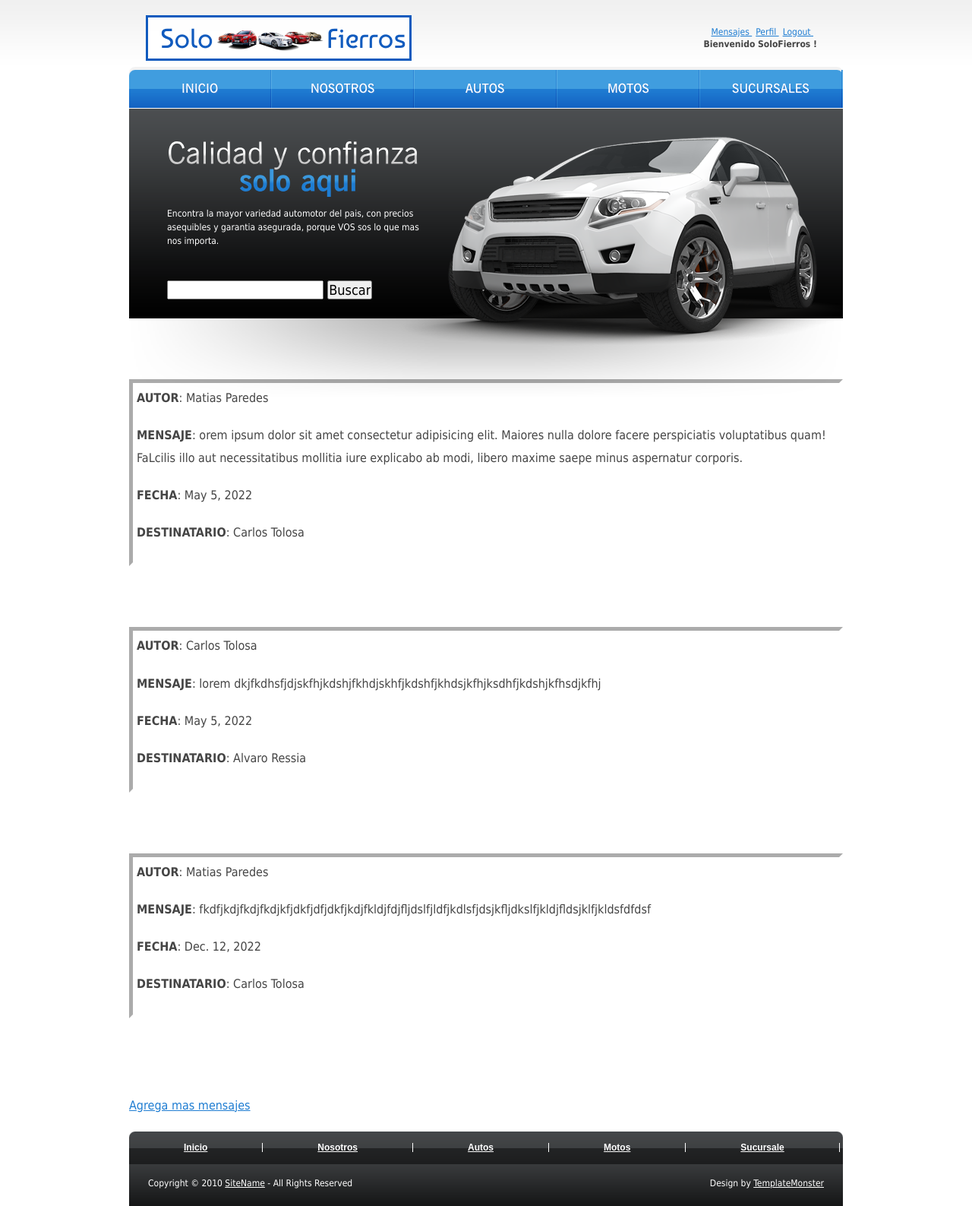
After one commit to mjParedes/ProyFinalPython-CoderHouse, a Django app: page /auth/messages/ in a window 1280 px wide. The commit adds this page. Shown: the whole page at 76% size. Run offline with Django 4.2, Linux system fonts and the light colour scheme; a user stored in the database is signed in; data comes from the database, SQL or seed files in the repository; both versions use the stored data as it was after the commit.

Commit message:
Version Final

```diff
--- a/SoloFierros/AuthApp/models.py
+++ b/SoloFierros/AuthApp/models.py
@@ -16,3 +16,10 @@ class Avatar(models.Model):
 
     usuario = models.ForeignKey(User,on_delete=models.CASCADE)
     imagen = models.ImageField(upload_to= "avatares", null=True, blank=True)
+
+
+class Mensajes(models.Model):
+    autor = models.CharField(max_length=50)
+    mensaje = models.TextField(max_length=1000)
+    fecha = models.DateField(null=True)
+    destinatario = models.CharField(max_length=50)
--- /dev/null
+++ b/SoloFierros/AuthApp/templates/AuthApp/mensajes.html
@@ -0,0 +1,19 @@
+{% extends "MainApp/index.html" %}
+
+{% block contenido %}
+
+{% for mensajes in object_list %}
+<div style="margin: 80px 0; border: 5px inset white; padding: 5px;">
+    <p><b>AUTOR</b>: {{mensajes.autor}}</p>
+    <p><b>MENSAJE</b>: {{mensajes.mensaje}}</p>
+    <p><b>FECHA</b>: {{mensajes.fecha}}</p>
+    <p><b>DESTINATARIO</b>: {{mensajes.destinatario}}</p>
+</div>
+
+{% endfor %}
+
+<p style="margin-top: 100px ;">
+    <a href="{% url 'auth-messages-form' %}">Agrega mas mensajes</a>
+</p>
+
+{% endblock%}
--- a/SoloFierros/AuthApp/urls.py
+++ b/SoloFierros/AuthApp/urls.py
@@ -10,6 +10,8 @@ urlpatterns = [
     path("accounts/profile/avatar", agregar_avatar, name="auth-avatar"),
     path("accounts/login/", iniciar_sesion, name="auth-login"),
     path("logout/", LogoutView.as_view(template_name="AuthApp/logout.html"), name="auth-logout"),
+    path("messages/", mensajes.as_view(), name="auth-messages"),
+    path("messages/form/", mensajes_formulario , name="auth-messages-form"),
 
 
 ]
--- a/SoloFierros/AuthApp/views.py
+++ b/SoloFierros/AuthApp/views.py
@@ -1,9 +1,11 @@
 from django.shortcuts import render, redirect
 from AuthApp.models import *
-from AuthApp.forms import FormularioDeRegistro, EditarUsuario, AvatarUsuario
+from AuthApp.forms import FormularioDeRegistro, EditarUsuario, AvatarUsuario, MensajesFormulario
 from django.contrib.auth.decorators import login_required
 from django.contrib.auth.forms import AuthenticationForm, UserCreationForm
 from django.contrib.auth import login, authenticate
+from django.views.generic import ListView, DetailView
+from django.contrib.auth.mixins import LoginRequiredMixin
 
 
 
@@ -110,4 +112,38 @@ def iniciar_sesion(request):
     formulario = AuthenticationForm
     return render(request, "AuthApp/login.html", {"form": formulario, "errors": errors})
 
+
+
+class mensajes(LoginRequiredMixin, ListView):
+
+    model = Mensajes
+    template_name = "AuthApp/mensajes.html"
+
+
+
+def mensajes_formulario(request):
+    if request.method == "POST":
+        formulario = MensajesFormulario(request.POST)
+
+        if formulario.is_valid():
+            data = formulario.cleaned_data
+
+            mensaje = Mensajes(
+
+                autor = data["autor"],
+                mensaje = data["mensaje"],
+                fecha = data["fecha"],
+                destinatario = data["destinatario"],
+
+            )
+
+            mensaje.save()
+            return render(request,"AuthApp/mensajes.html")
+
+    else:
+        formulario = MensajesFormulario()
+
+    return render(request, "AuthApp/mensajes_formulario.html", {"formulario": formulario})
+
+
 # Create your views here.
--- a/SoloFierros/MainApp/templates/MainApp/about.html
+++ b/SoloFierros/MainApp/templates/MainApp/about.html
@@ -27,7 +27,7 @@
           <h3><b>About</b> Your Team</h3>
           <ul class="list">
             <li><img src="images/2page-img1.jpg" alt="" /><a href="#"> Alvaro Ressia </a><br />
-              Eusus consequam vitae habitur amet nullam vitae condis phasellus sed justo. Orcivel mollis intesque eu sempor ridictum a non laorem lacingilla wisi. Nuncrhoncus eros maurien ulla facilis tor.</li>
+              32 años, nacido en Buenos Aires, estudiante de desarrollo web en CoderHouse.</li>
             <li><img src="images/2page-img2.jpg" alt="" /><a href="#"> Matías Paredes </a><br />
               37 años, nacido en Buenos Aires, Front-End Developer React js, capacitandome para Full Stack Developer.</li>
             <li><img src="images/2page-img3.jpg" alt="" /><a href="#"> Carlos Tolosa </a><br />
--- a/SoloFierros/MainApp/templates/MainApp/index.html
+++ b/SoloFierros/MainApp/templates/MainApp/index.html
@@ -39,7 +39,7 @@
               {% if request.user.is_authenticated %}
 
             <li>
-              <a class="btn btn-primary" href="#" style="margin: 0 5px 0 10px;"> Mensajes </a>
+              <a class="btn btn-primary" href="{% url 'auth-messages' %}" style="margin: 0 5px 0 10px;"> Mensajes </a>
               <a class="btn btn-primary" href="{% url 'auth-editar'  %}"> Perfil </a>
 
               <a class="btn btn-primary" href="{% url 'auth-logout'  %}" style="margin: 0 5px;"> Logout </a>
```
Also changed, not shown: SoloFierros/AuthApp/forms.py (+7 -0 lines), SoloFierros/AuthApp/templates/AuthApp/mensajes_formulario.html (added, +22 -0 lines), README.md, SoloFierros/AuthApp/migrations/0003_mensajes.py (added), SoloFierros/AuthApp/migrations/0004_alter_mensajes_mensaje.py (added), SoloFierros/AuthApp/migrations/0005_mensajes_fecha.py (added), SoloFierros/AuthApp/migrations/0006_alter_mensajes_fecha.py (added), SoloFierros/db.sqlite3.
